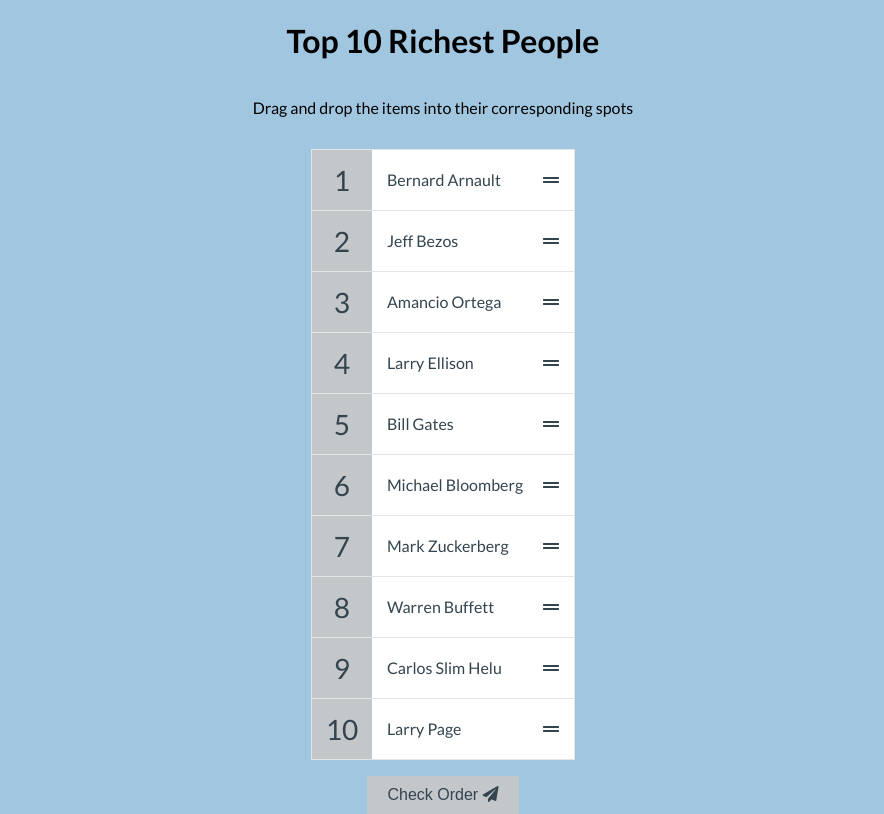
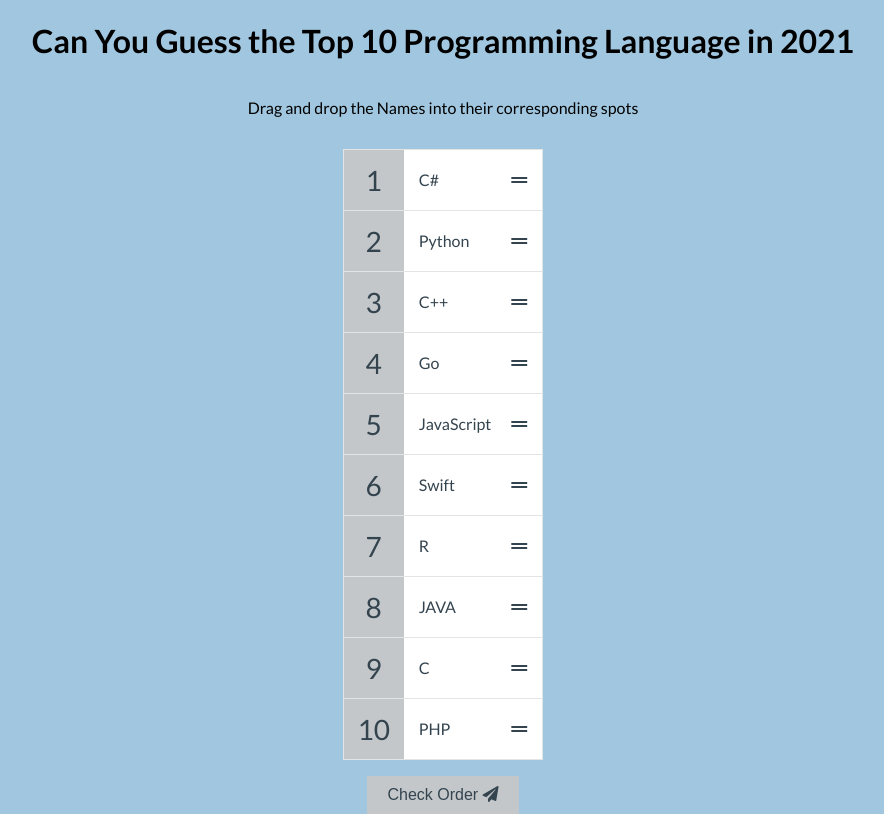
Before and after one commit to SilvesterSpath/DragList, a plain HTML site: page index.html in a window 1280 px wide. Shown: the whole page, without its empty margins (197-1081 px from the left). Drawn offline with Linux system fonts and the light colour scheme.

Commit message:
languages top 10

```diff
--- a/index.html
+++ b/index.html
@@ -7,11 +7,11 @@
   <meta name="viewport" content="width=device-width, initial-scale=1.0">
   <link rel="stylesheet" href="https://cdnjs.cloudflare.com/ajax/libs/font-awesome/5.15.3/css/all.min.css" integrity="sha512-iBBXm8fW90+nuLcSKlbmrPcLa0OT92xO1BIsZ+ywDWZCvqsWgccV3gFoRBv0z+8dLJgyAHIhR35VZc2oM/gI1w==" crossorigin="anonymous" />
   <link rel="stylesheet" href="./style.css">
-  <title>10 Richest People</title>
+  <title>Top 10 Languages 2021</title>
 </head>
 <body>
-  <h1>Top 10 Richest People</h1>
-  <p>Drag and drop the items into their corresponding spots</p>
+  <h1>Can You Guess the Top 10 Programming Language in 2021</h1>
+  <p>Drag and drop the Names into their corresponding spots</p>
   <ul class="draggable-list" id="draggable-list"></ul>
   <button class="check-btn" id="check">
     Check Order
--- a/script.js
+++ b/script.js
@@ -2,16 +2,16 @@
 const check = document.getElementById('check');
 
 const richestPeople = [
-  'Jeff Bezos',
-  'Bill Gates',
-  'Warren Buffett',
-  'Bernard Arnault',
-  'Carlos Slim Helu',
-  'Amancio Ortega',
-  'Larry Ellison',
-  'Mark Zuckerberg',
-  'Michael Bloomberg',
-  'Larry Page',
+  'Python',
+  'JavaScript',
+  'JAVA',
+  'C#',
+  'C',
+  'C++',
+  'Go',
+  'R',
+  'Swift',
+  'PHP',
 ];
 
 // Store the list items
```
